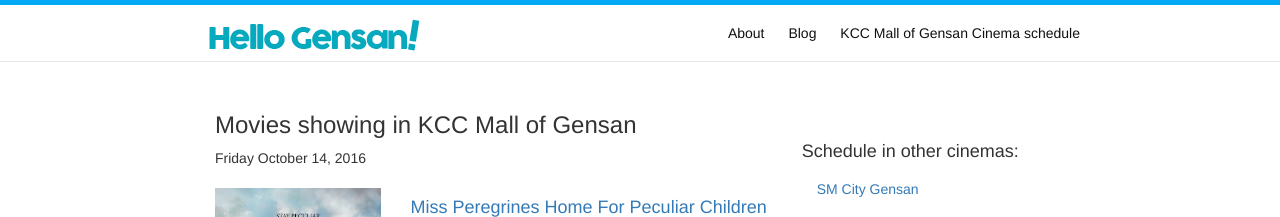
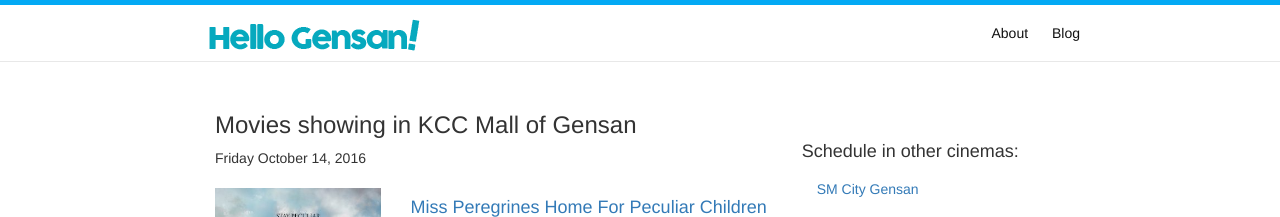
Before and after one commit to hellogensan/hellogensan.github.io, a Jekyll site: the page built from cinema/kcc.html, in a window 1280 px wide. Shown: the top 217 px of the page. Built offline with Jekyll 4.4.1, drawn with Linux system fonts in a browser that asks for light colours; nearby versions of some CDN libraries; comment, search, counter and statistics services are not loaded.

Commit message:
updated peregrine

```diff
--- a/cinema/kcc.html
+++ b/cinema/kcc.html
@@ -1,7 +1,5 @@
 ---
 layout: default
-comments: true
-title: KCC Mall of Gensan Cinema schedule
 ---
 
 <div class="home col-xs-12 col-md-8">
```
